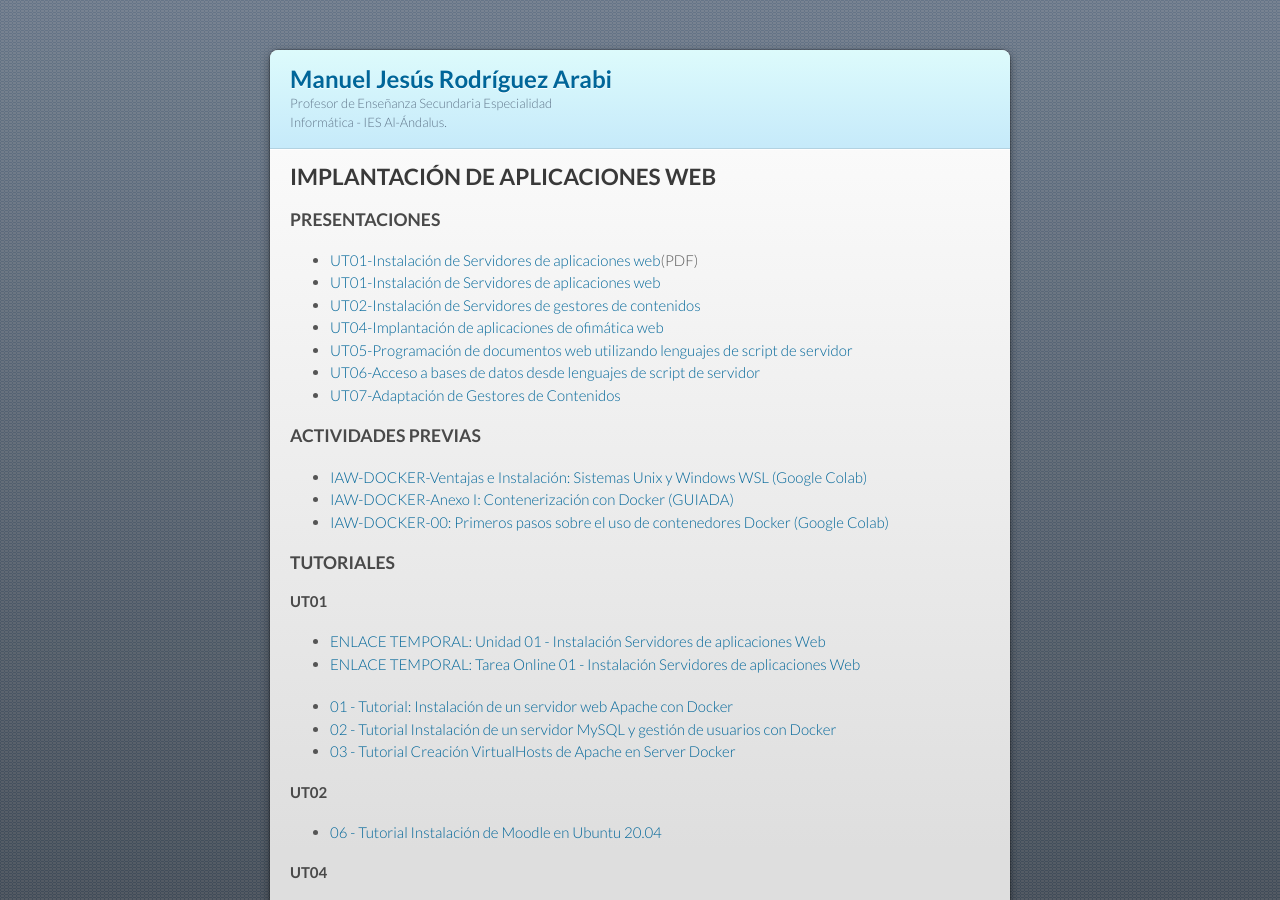
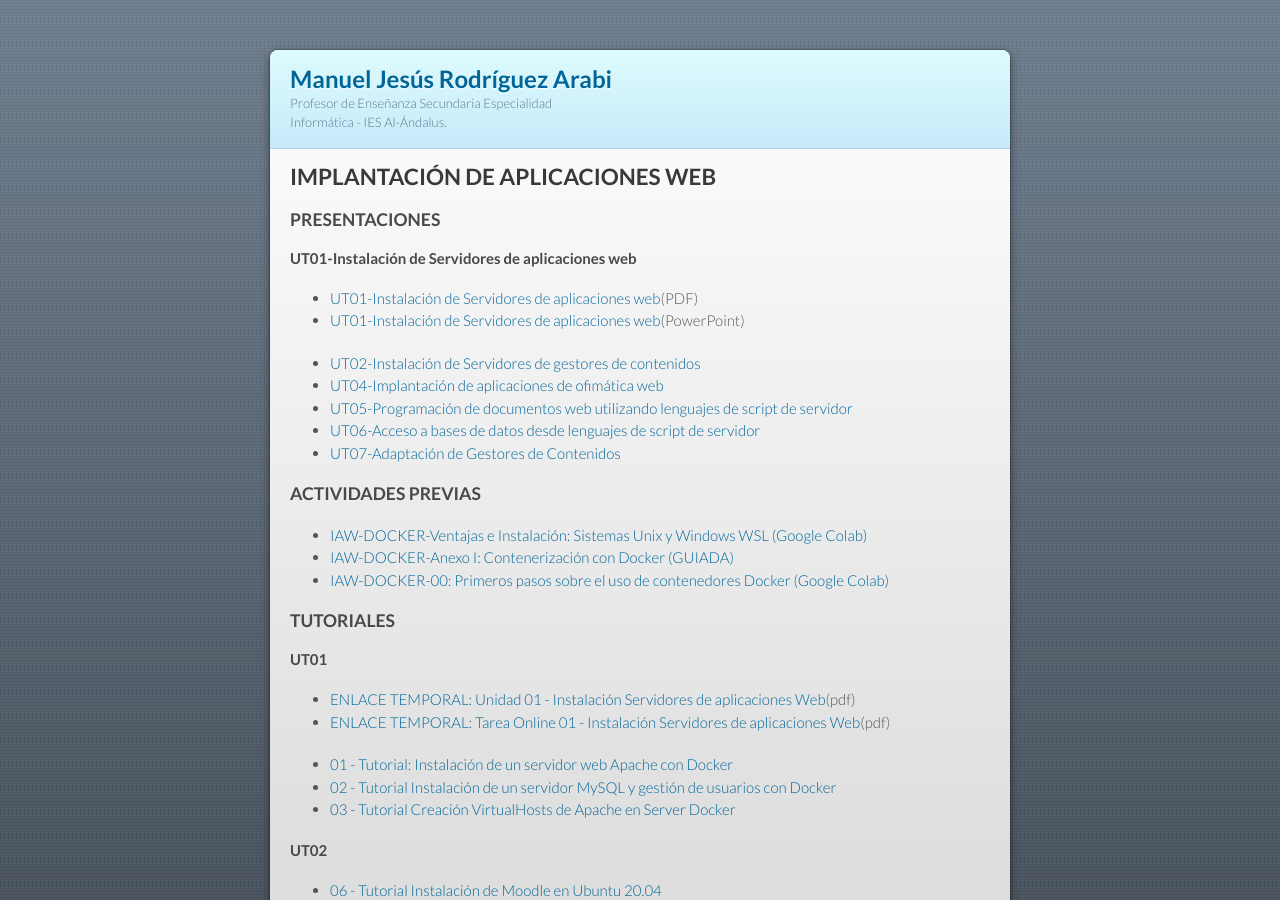
Before and after one commit to mrodara/mrodara.github.io, a Jekyll site: the page built from mods/iaw.md, in a window 1280 px wide and 900 px high. Built offline with Jekyll 4.4.1, drawn with Linux system fonts in a browser that asks for light colours; our own code applies the rules of GitHub Pages for plain Markdown files.

Commit message:
fix: :bug: Fix another links to Guide Unit 1 and slides

```diff
--- a/mods/iaw.md
+++ b/mods/iaw.md
@@ -6,8 +6,10 @@ layout: default
 
 ### PRESENTACIONES
 
+#### UT01-Instalación de Servidores de aplicaciones web
 * [UT01-Instalación de Servidores de aplicaciones web](../presentaciones/IAW/IAW-UT01-slides.pdf)(PDF)
-* [UT01-Instalación de Servidores de aplicaciones web](../presentaciones/IAW/IAW-slides.pptx)
+* [UT01-Instalación de Servidores de aplicaciones web](../presentaciones/IAW/IAW-Ut01-slides.pptx)(PowerPoint)
+
 * [UT02-Instalación de Servidores de gestores de contenidos](https://slides.com/manueljesusrodriguezarabi/iaw-ut01-instalacion-de-servidores-de-aplicaciones-web/fullscreen)
 * [UT04-Implantación de aplicaciones de ofimática web](https://slides.com/manueljesusrodriguezarabi/iaw-ut02-instalacion-de-servidores-de-gestores-de-contenidos/fullscreen)
 * [UT05-Programación de documentos web utilizando lenguajes de script de servidor](https://slides.com/manueljesusrodriguezarabi/iaw-ut04-implantacion-de-aplicaciones-de-ofimatica-web/fullscreen)
@@ -24,8 +26,8 @@ layout: default
 
 #### UT01
 
-* [ENLACE TEMPORAL: Unidad 01 - Instalación Servidores de aplicaciones Web](../documentos/iaw/UT01-Instalacion servidores de aplicaciones web.pdf)
-* [ENLACE TEMPORAL: Tarea Online 01 - Instalación Servidores de aplicaciones Web](../documentos/iaw/IAW_Tarea01_online.pdf)
+* [ENLACE TEMPORAL: Unidad 01 - Instalación Servidores de aplicaciones Web](../documentos/iaw/UT01-Unidad-Guiada.pdf)(pdf)
+* [ENLACE TEMPORAL: Tarea Online 01 - Instalación Servidores de aplicaciones Web](../documentos/iaw/IAW_Tarea01_online.pdf)(pdf)
 
 * [01 - Tutorial: Instalación de un servidor web Apache con Docker](https://drive.google.com/file/d/1nc-7f_z4kysK5Jl_EhAxZA9IWA8ZK7u0/view?usp=sharing)
 * [02 - Tutorial Instalación de un servidor MySQL y gestión de usuarios con Docker](https://drive.google.com/file/d/1YEBVK5tN1pS6YcONy02jcTT_gJOGn_iH/view?usp=sharing)
```
Also changed, not shown: 2 other files.
